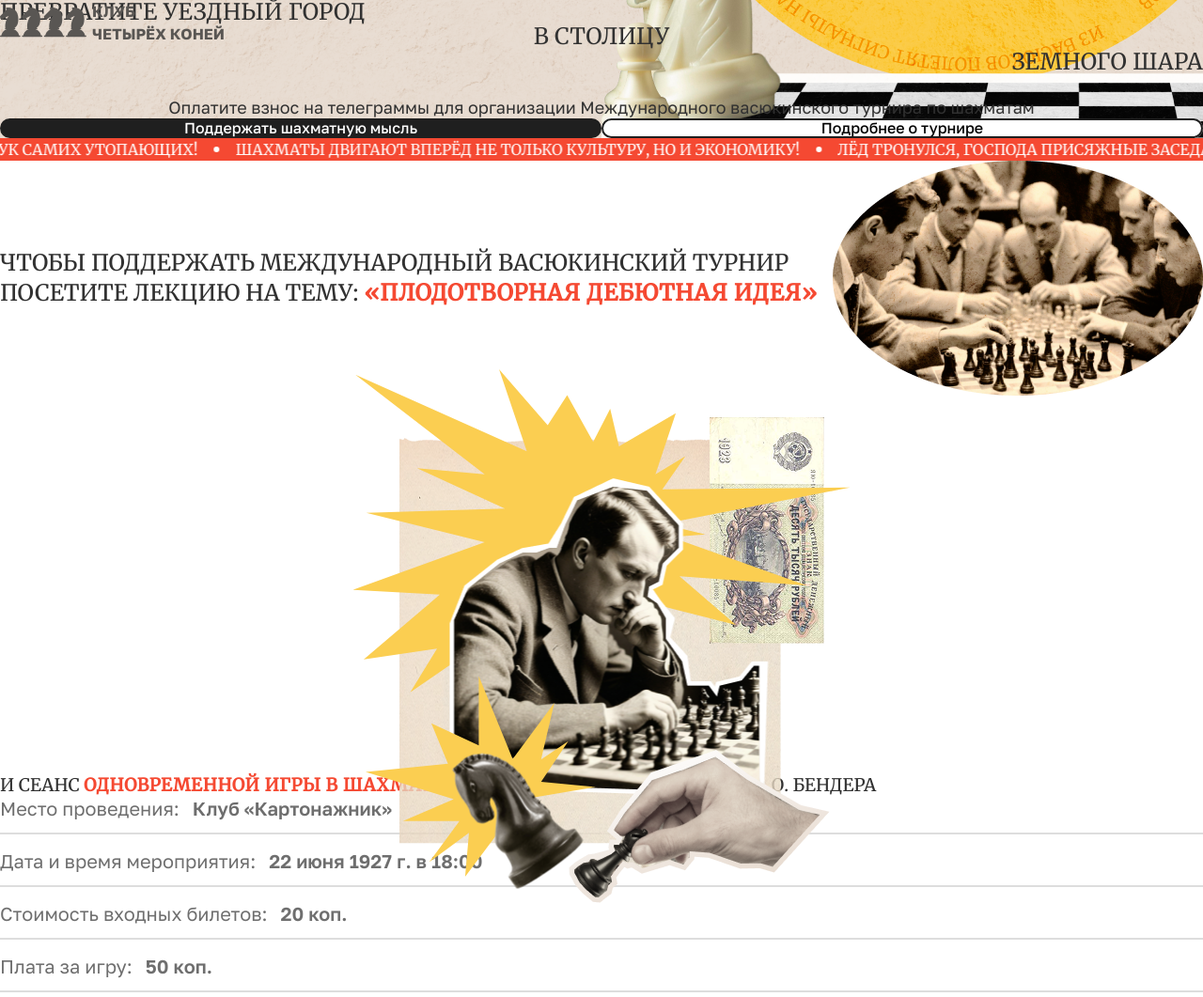
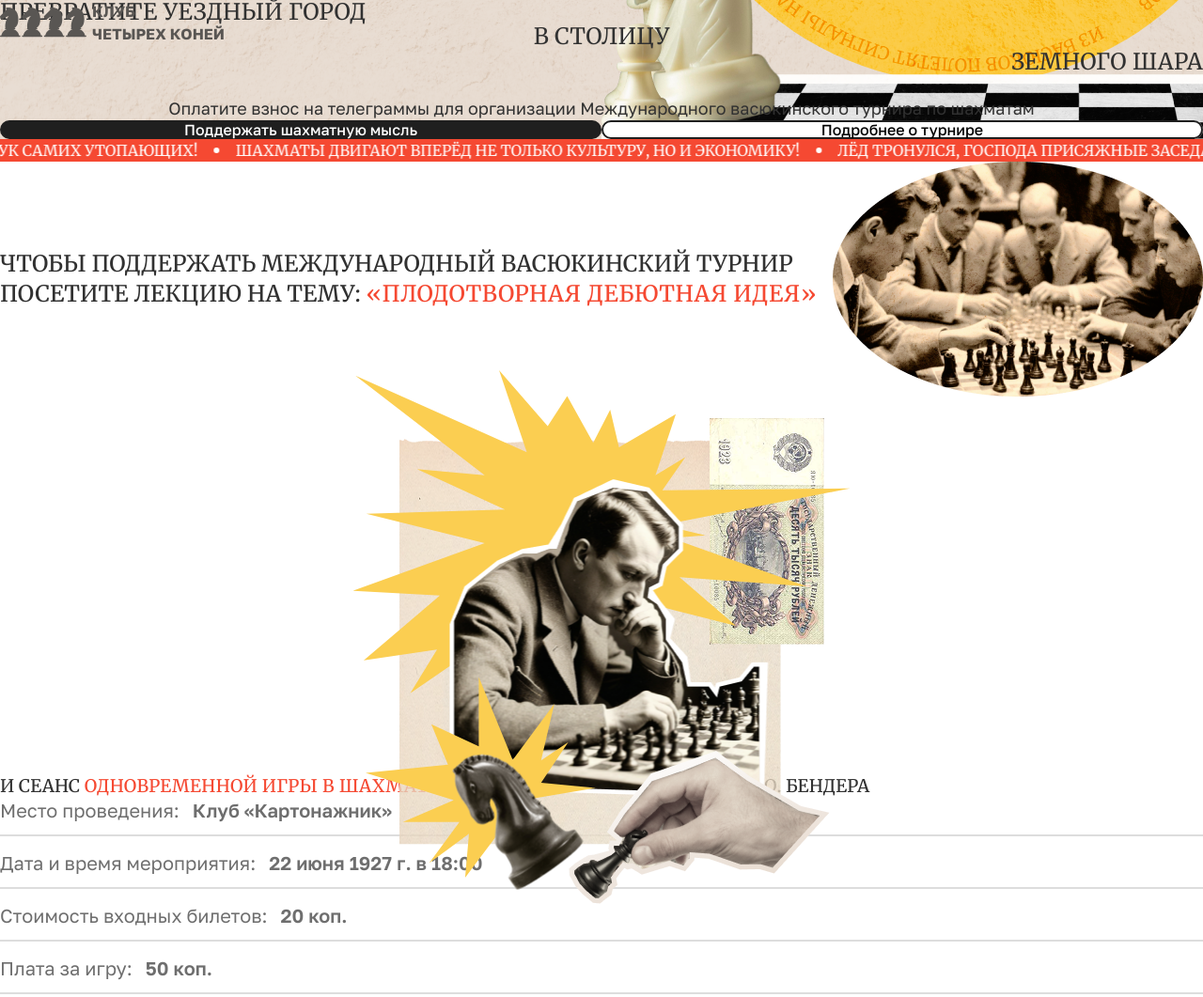
Before and after one commit to Andrew-Yurkin/chess-club, a website built with Vite: page index.html in a window 1280 px wide. Shown: the top 1061 px of the page at 94% size. Built offline with nearby package versions, Linux system fonts and the light colour scheme.

Commit message:
fix spacing

```diff
--- a/src/components/event/event.scss
+++ b/src/components/event/event.scss
@@ -174,6 +174,7 @@
 	font-weight: var(--fw-medium);
 	line-height: 135%;
 	text-transform: uppercase;
+	letter-spacing: 0.004em;
 
 	@media (max-width: 768px) {
 		scroll-margin-top: 15px;
@@ -182,7 +183,7 @@
 
 .even-text-accent {
 	font-weight: var(--fw-bold);
-	letter-spacing: 0.6px;
+	letter-spacing: 0.02em;
 	color: var(--color-warning);
 }
 
@@ -205,7 +206,8 @@
 			}
 
 			dt, dd {
-				padding: 16px 16px;
+				padding: 16px;
+				padding-left: 15px;
 			}
 
 			dt {
@@ -234,6 +236,7 @@
 
 				dd {
 					padding-bottom: 16px;
+
 				}
 
 				dt {
--- a/src/components/header/header.html
+++ b/src/components/header/header.html
@@ -4,7 +4,7 @@
       <img class='header__logo-img' src="assets/logo.svg" alt="Клуб четырёх коней" />
       <span class="header__logo-text">
         <span>Клуб</span>
-        <span>четырёх коней</span>
+        <span>четырех коней</span>
       </span>
     </a>
   </div>
--- a/src/components/hero/hero.scss
+++ b/src/components/hero/hero.scss
@@ -4,7 +4,7 @@
   position: relative;
   width: 100%;
   min-height: size(700px, 774px, forward);
-  padding-top: size(125px, 90px);
+  padding-top: size(124px, 90px);
   background-color: var(--color-hero-footer);
   overflow: hidden;
   isolation: isolate;
@@ -67,9 +67,9 @@
     font-weight: var(--fw-regular);
     font-size: size(60px, 36px);
     line-height: 110%;
-    margin-bottom: 24px;
+    margin-bottom: 25px;
     text-transform: uppercase;
-    letter-spacing: 0.01em;
+    letter-spacing: 0.012em;
     color: var(--color-title);
 
     &--first-line {
@@ -104,8 +104,8 @@
     font-family: var(--font-primary);
     font-size: 18px;
     font-weight: var(--fw-regular);
-    line-height: 128%;
-    margin-bottom: size(38.5px, 32px);
+    line-height: 130%;
+    margin-bottom: size(40px, 30px);
 
     @media (max-width: 425px) {
       text-align: start;
@@ -205,7 +205,7 @@
   max-height: 72px;
   min-width: 263px;
 	flex: 1 0 0;
-  padding: size(20px, 14px) size(48px, 40px);
+  padding: size(15px, 14px) size(48px, 40px);
   border-radius: 66px;
 	font-size: 16px;
 	line-height: 130%;
--- a/src/styles/reset.scss
+++ b/src/styles/reset.scss
@@ -19,6 +19,8 @@ html {
   -webkit-text-size-adjust: 100%;
   text-size-adjust: 100%;
   scroll-behavior: smooth;
+  text-rendering: optimizeLegibility;
+  font-synthesis: none;
 }
 
 body {
```
